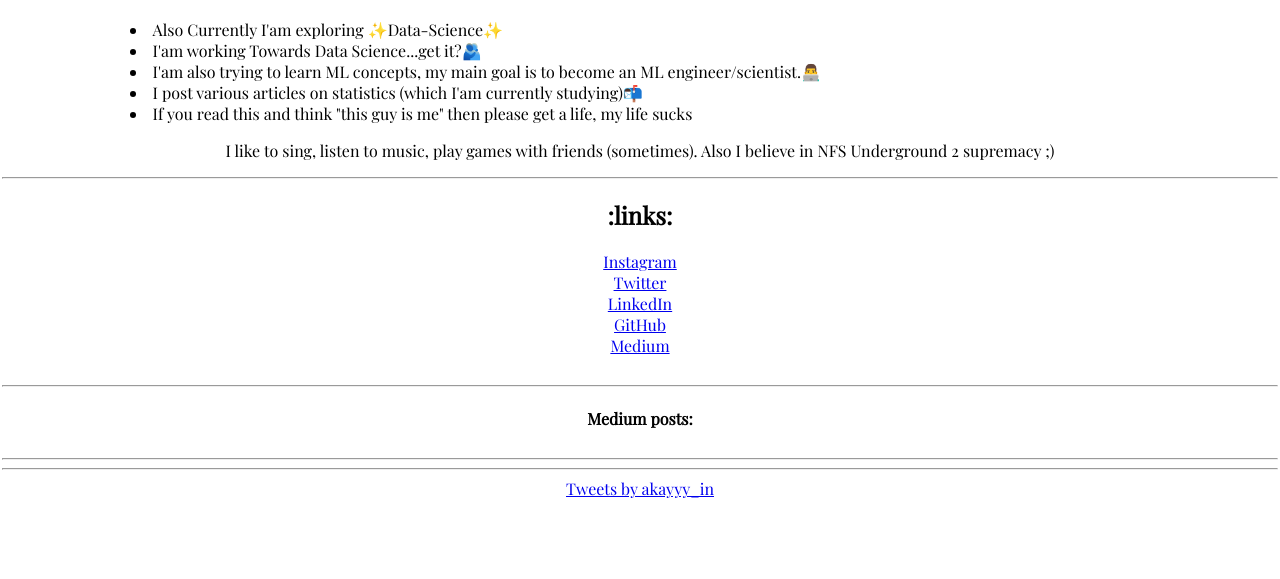
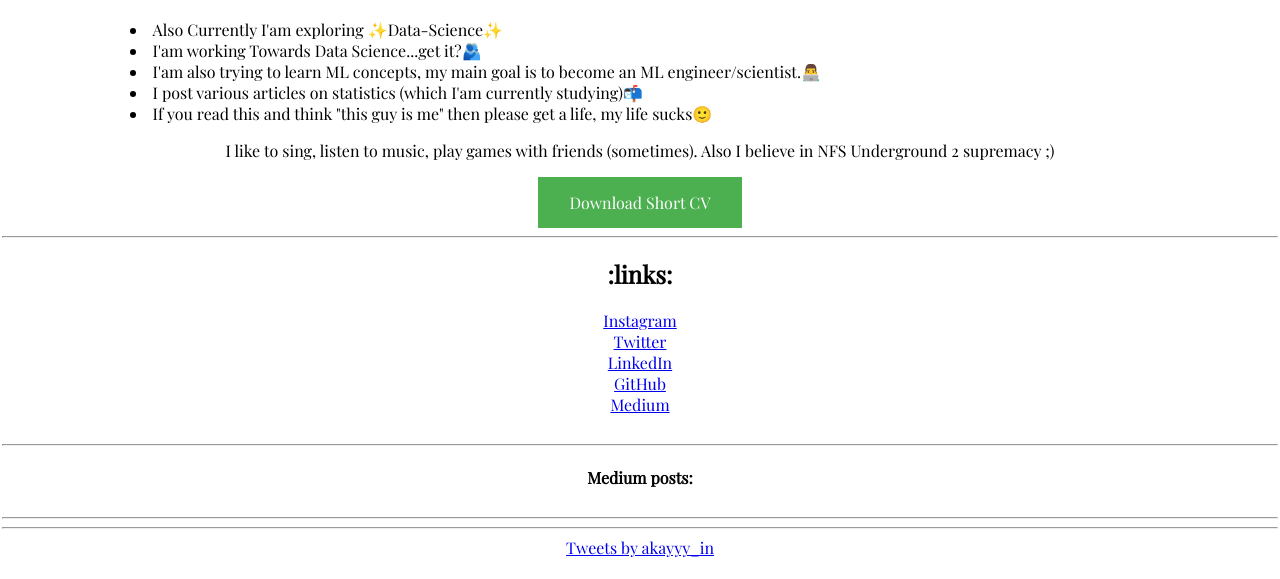
Before and after one commit to atharv4git/webpage, a website: page index.html in a window 1280 px wide. Shown: the part 221-800 px from the top of the page. Drawn offline with nearby package versions, Linux system fonts and the light colour scheme; a script that the page names is missing.

Commit message:
added cv and added download button

```diff
--- a/index.html
+++ b/index.html
@@ -22,10 +22,11 @@
                 <li>I'am working Towards Data Science...get it?🫂</li>
                 <li>I'am also trying to learn ML concepts, my main goal is to become an ML engineer/scientist.👨‍💻</li>
                 <li>I post various articles on statistics (which I'am currently studying)📬</li>
-                <li>If you read this and think "this guy is me" then please get a life, my life sucks</li>
+                <li>If you read this and think "this guy is me" then please get a life, my life sucks🙂</li>
             </div>
             <p>I like to sing, listen to music, play games with friends (sometimes). Also I believe in NFS Underground 2 supremacy ;)</p>
         </div>
+        <a id="cv" href="./atharv_kulkarni _short_CV.pdf" download="atharv_kulkarni _short_CV">Download Short CV</a>
         <hr>
         <div id="links-outer">
             <h2>:links:</h2>
--- a/style.css
+++ b/style.css
@@ -22,3 +22,25 @@ body{
     min-width: 50%;
     max-width: 10%;
 }
+#cv{
+    background-color: #4CAF50; /* Green */
+    border: none;
+    color: white;
+    padding: 15px 32px;
+    text-align: center;
+    text-decoration: none;
+    display: inline-block;
+    font-size: 16px;
+    transition: 0.5s;
+}
+#cv:hover{
+    background-color: #246425; /* Green */
+    border: none;
+    color: white;
+    padding: 15px 32px;
+    text-align: center;
+    text-decoration: none;
+    display: inline-block;
+    font-size: 16px;
+    transition: 1s;
+}
```
Also changed, not shown: 1 other file.
